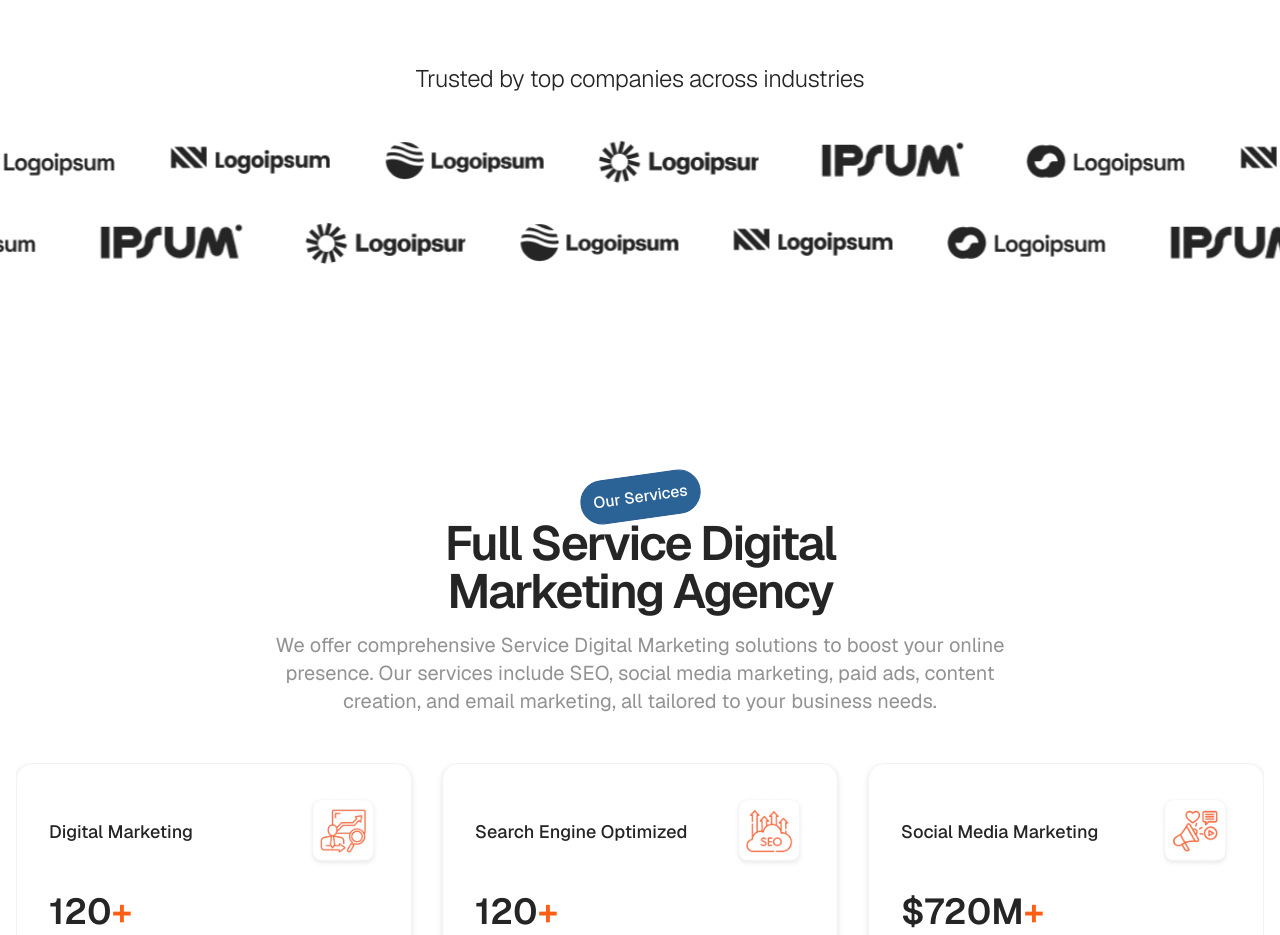
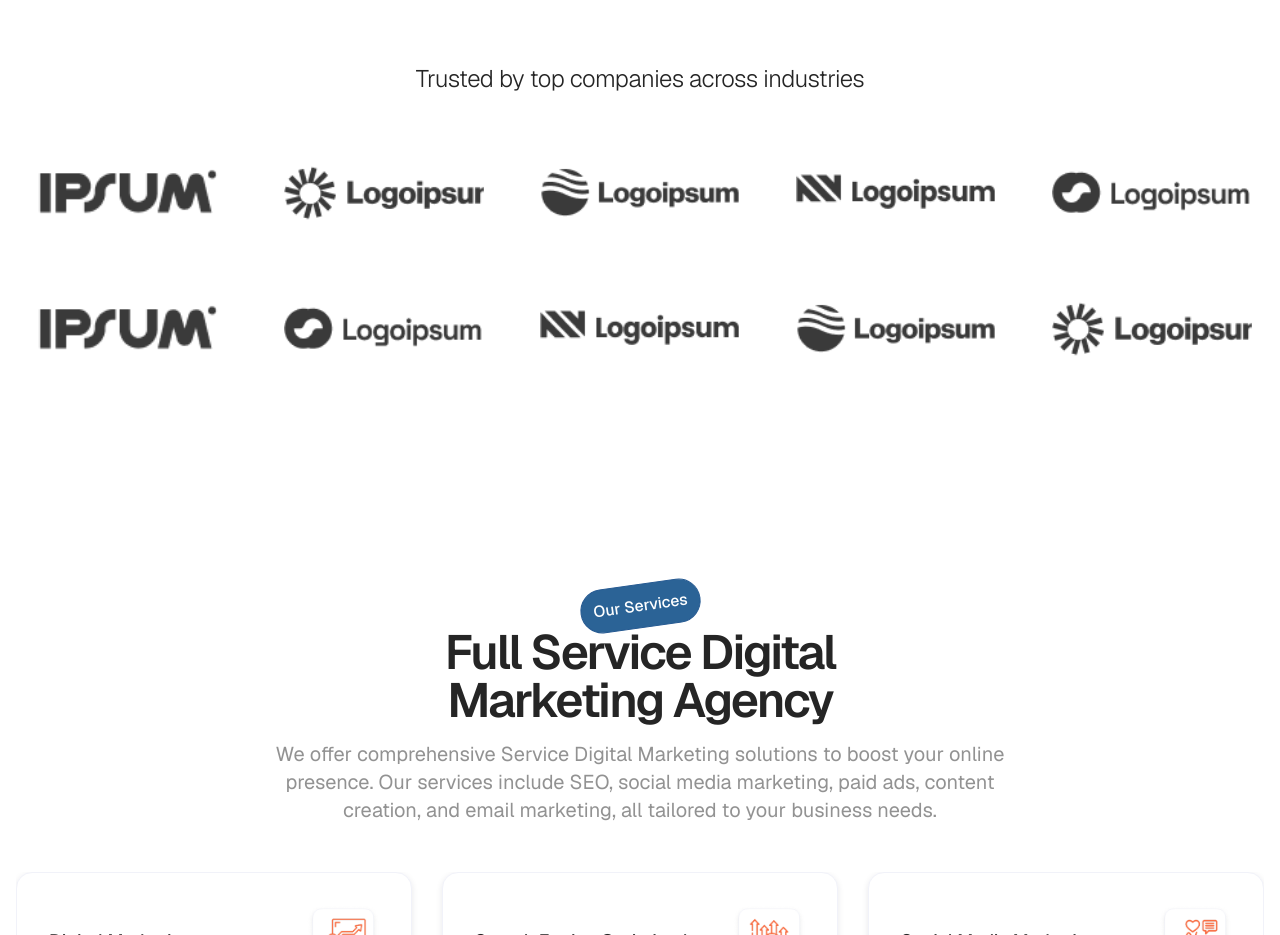
Before and after one commit to code-by-ali/aceworksusa, a Next.js app: page / in a window 1280 px wide. Shown: the part 4420-5355 px from the top of the page. Built offline with nearby package versions, Linux system fonts and the light colour scheme.

Commit message:
text logos

```diff
--- a/src/components/home/LogoSlickSlider.js
+++ b/src/components/home/LogoSlickSlider.js
@@ -10,85 +10,81 @@ import trustedCompanyLogo4 from "../../../public/assets/trustedCompanyLogo4.png"
 import trustedCompanyLogo5 from "../../../public/assets/trustedCompanyLogo5.png";
 
 const logos = [
-  trustedCompanyLogo1,
-  trustedCompanyLogo2,
-  trustedCompanyLogo3,
-  trustedCompanyLogo4,
-  trustedCompanyLogo5,
+  { src: trustedCompanyLogo1, name: "Logo 1" },
+  { src: trustedCompanyLogo2, name: "Logo 2" },
+  { src: trustedCompanyLogo3, name: "Logo 3" },
+  { src: trustedCompanyLogo4, name: "Logo 4" },
+  { src: trustedCompanyLogo5, name: "Logo 5" },
+  // Duplicate for seamless loop
+  { src: trustedCompanyLogo1, name: "Logo 1" },
+  { src: trustedCompanyLogo2, name: "Logo 2" },
+  { src: trustedCompanyLogo3, name: "Logo 3" },
+  { src: trustedCompanyLogo4, name: "Logo 4" },
+  { src: trustedCompanyLogo5, name: "Logo 5" },
 ];
 
 export default function LogoSlickSlider() {
-  const responsiveConfig = [
-    {
-      breakpoint: 1024,
-      settings: {
-        slidesToShow: 3,
-        slidesToScroll: 1,
-        infinite: true,
-      },
-    },
-    {
-      breakpoint: 600,
-      settings: {
-        slidesToShow: 2,
-        slidesToScroll: 1,
-      },
-    },
-    {
-      breakpoint: 480,
-      settings: {
-        slidesToShow: 1,
-        slidesToScroll: 1,
-      },
-    },
-  ];
-
   const baseSettings = {
+    dots: false,
+    arrows: false,
+    autoplay: true,
     infinite: true,
-    speed: 4000, // slower continuous scroll
-    autoplay: true,
-    autoplaySpeed: 0, // immediate
-    cssEase: "linear", // smooth
-    slidesToShow: 6,
+    speed: 5000,
+    autoplaySpeed: 0,
+    cssEase: "linear",
+    slidesToShow: 5,
     slidesToScroll: 1,
-    arrows: false,
     pauseOnHover: false,
-    dots: false,
-    responsive: responsiveConfig,
+    responsive: [
+      { breakpoint: 1280, settings: { slidesToShow: 4 } },
+      { breakpoint: 1024, settings: { slidesToShow: 3 } },
+      { breakpoint: 768, settings: { slidesToShow: 2 } },
+      { breakpoint: 640, settings: { slidesToShow: 1.5 } },
+    ],
   };
 
-  const settings1 = { ...baseSettings, rtl: true }; // Top slider → right
-  const settings2 = { ...baseSettings, rtl: false }; // Bottom slider → left
+  // First slider goes left to right (default)
+  const settings1 = { ...baseSettings };
 
-  // 🔑 Duplicate logos enough times to fill viewport continuously
-  const loopedLogos = Array(4).fill(logos).flat();
+  // Second slider goes right to left
+  const settings2 = { ...baseSettings, rtl: true };
 
   return (
     <div className="flex flex-col gap-6 py-6">
-      {/* Top slider */}
+      {/* Top slider - Left to Right */}
       <Slider {...settings1}>
-        {loopedLogos.map((src, idx) => (
-          <div key={`top-${idx}`} className="flex justify-center px-6">
-            <Image
-              unoptimized
-              src={src}
-              alt={`Logo ${idx + 1}`}
-              className="w-[100px] sm:w-[140px] md:w-[160px] h-auto object-contain"
-            />
+        {logos.map((item, idx) => (
+          <div key={`top-${idx}`} className="px-3 sm:px-4 md:px-6">
+            <div className="flex items-center justify-center h-24 sm:h-24 lg:h-28">
+              <Image
+                unoptimized
+                src={item.src}
+                alt={item.name}
+                width={200}
+                height={90}
+                className="object-contain opacity-90 hover:opacity-100 transition-opacity duration-300 w-full max-w-[160px] sm:max-w-[180px] md:max-w-[200px] h-auto"
+                style={{ minWidth: '120px' }}
+              />
+            </div>
           </div>
         ))}
       </Slider>
 
-      {/* Bottom slider */}
+      {/* Bottom slider - Right to Left */}
       <Slider {...settings2}>
-        {loopedLogos.map((src, idx) => (
-          <div key={`bottom-${idx}`} className="flex justify-center px-6">
-            <Image
-              unoptimized
-              src={src}
-              alt={`Logo ${idx + 1}`}
-              className="w-[100px] sm:w-[140px] md:w-[160px] h-auto object-contain"
-            />
+        {logos.map((item, idx) => (
+          <div key={`bottom-${idx}`} className="px-3 sm:px-4 md:px-6">
+            <div className="flex items-center justify-center h-24 sm:h-24 lg:h-28">
+              <Image
+                unoptimized
+                src={item.src}
+                alt={item.name}
+                width={200}
+                height={90}
+                className="object-contain opacity-90 hover:opacity-100 transition-opacity duration-300 w-full max-w-[160px] sm:max-w-[180px] md:max-w-[200px] h-auto"
+                style={{ minWidth: '120px' }}
+              />
+            </div>
           </div>
         ))}
       </Slider>
```
